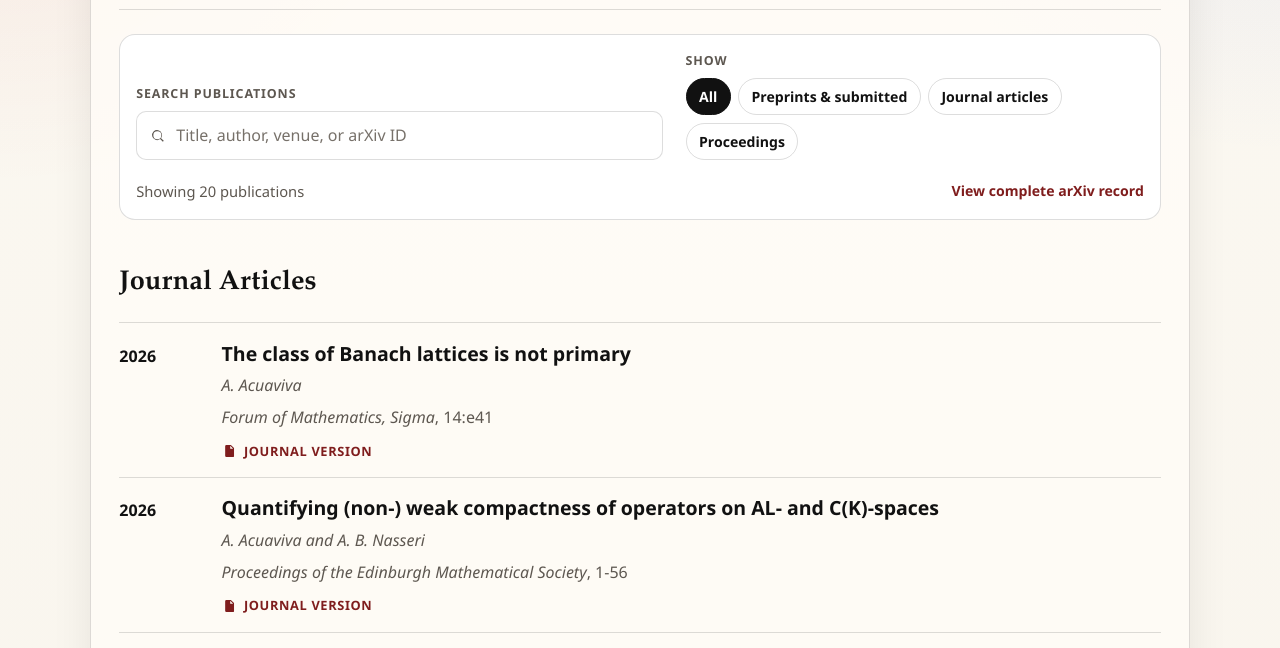
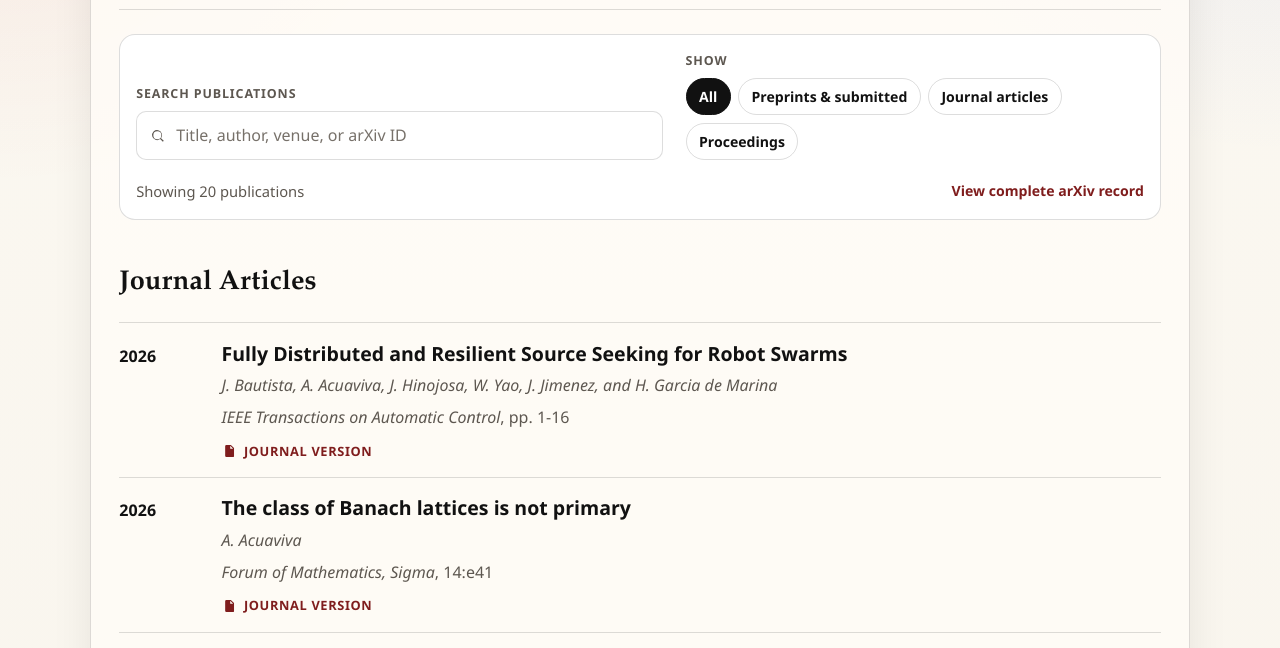
Before and after one commit to ahacua/ahacua.github.io, a plain HTML site: page research/index.html in a window 1280 px wide. Shown: the part 259-907 px from the top of the page. Drawn offline with Linux system fonts and the light colour scheme.

Commit message:
Replace robotics preprint with journal article

```diff
--- a/data/research.js
+++ b/data/research.js
@@ -7,6 +7,19 @@ window.sitePageData = {
       filterLabel: "Journal articles",
       title: "Journal Articles",
       items: [
+        {
+          authors: "J. Bautista, A. Acuaviva, J. Hinojosa, W. Yao, J. Jimenez, and H. Garcia de Marina",
+          title: "Fully Distributed and Resilient Source Seeking for Robot Swarms",
+          venue: "IEEE Transactions on Automatic Control",
+          details: "pp. 1-16",
+          year: "2026",
+          links: [
+            {
+              label: "Journal version",
+              url: "https://ieeexplore.ieee.org/document/11664370"
+            }
+          ]
+        },
         {
           authors: "A. Acuaviva",
           title: "The class of Banach lattices is not primary",
@@ -282,20 +295,6 @@ window.sitePageData = {
               url: "https://arxiv.org/abs/2511.22339"
             }
           ]
-        },
-        {
-          authors: "J. Bautista, A. Acuaviva, J. Hinojosa, W. Yao, J. Jimenez, and H. Garcia de Marina",
-          title: "Fully distributed and resilient source seeking for robot swarms",
-          venue: "arXiv",
-          details: "2410.15921",
-          year: "2024",
-          status: "Preprint",
-          links: [
-            {
-              label: "arXiv",
-              url: "https://arxiv.org/abs/2410.15921"
-            }
-          ]
         }
       ]
     }
```
Also changed, not shown: research/index.html (+1 -1 lines).
